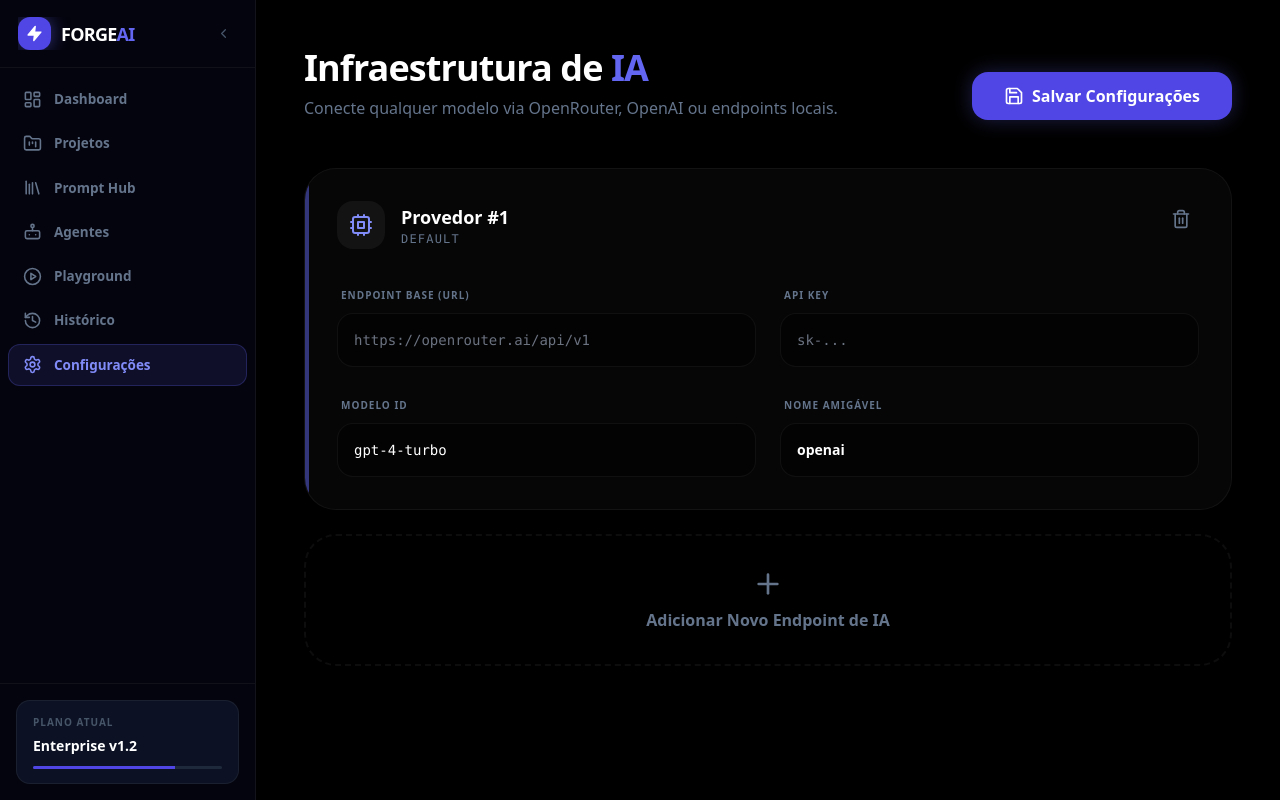
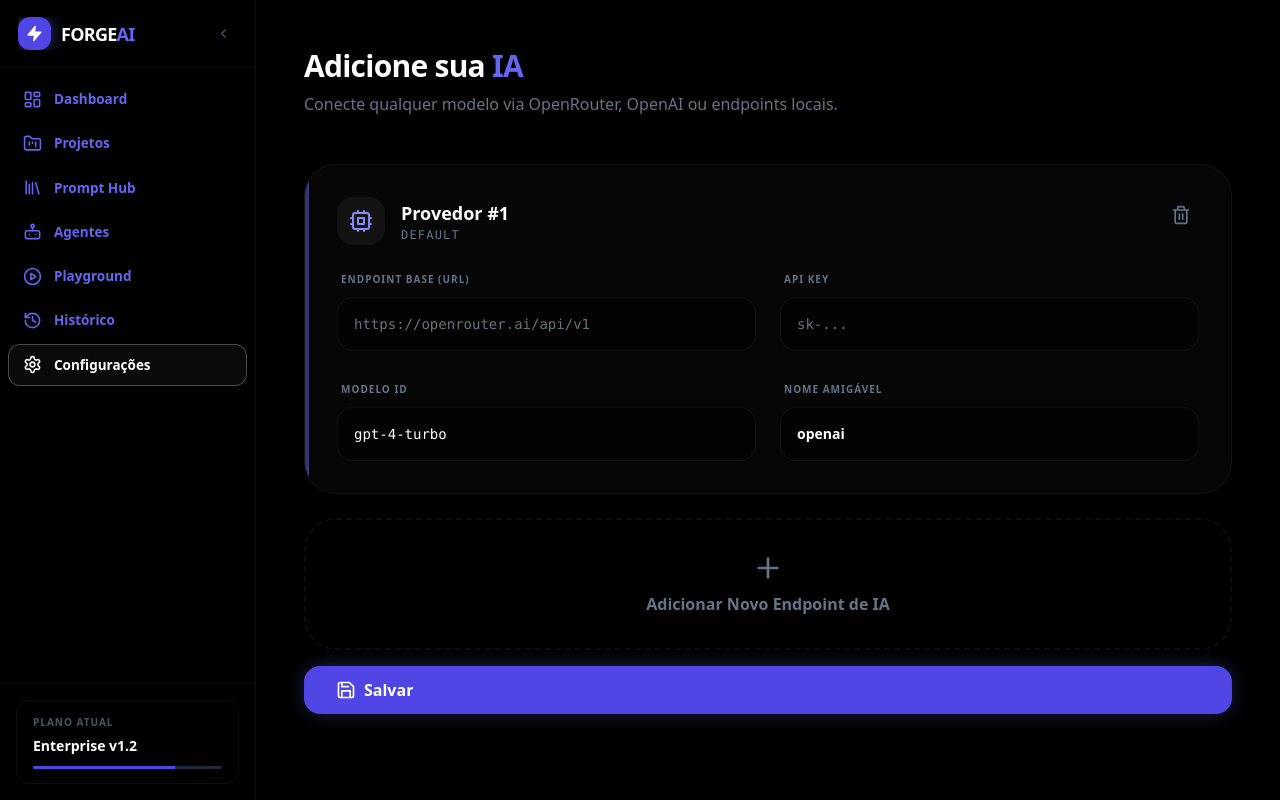
Before and after one commit to faelscarpato/promptdesk, a React (Vite) app in the folder apps/desktop/: page /settings in a window 1280 px wide. Built offline with nearby package versions, Linux system fonts and the light colour scheme.

Commit message:
Add files via upload

```diff
--- a/apps/desktop/src/components/ModuleCard.tsx
+++ b/apps/desktop/src/components/ModuleCard.tsx
@@ -9,7 +9,7 @@ interface ModuleCardProps {
 
 export const ModuleCard: React.FC<ModuleCardProps> = ({ module, onRemove }) => {
   return (
-    <div className="bg-white dark:bg-slate-800 border border-slate-200 dark:border-slate-700 rounded-xl shadow-sm overflow-hidden group">
+    <div className="bg-white dark:bg-slate-800 border border-slate-200 dark:border-slate-700 rounded-xl shadow-sm overflow-none group">
       <div className="flex items-center p-4">
         <div className="cursor-grab text-slate-300 hover:text-slate-500 mr-3">
           <GripVertical size={20} />
--- a/apps/desktop/src/components/Sidebar.tsx
+++ b/apps/desktop/src/components/Sidebar.tsx
@@ -11,7 +11,7 @@ const ALL_ITEMS = [
   { icon: Library,        label: 'Prompt Hub',     path: '/hub' },
   { icon: Bot,            label: 'Agentes',        path: '/agents' },
   { icon: PlayCircle,     label: 'Playground',     path: '/playground' },
-  { icon: History,        label: 'Hist\u00f3rico',      path: '/history' },
+  { icon: History,        label: 'Histórico',      path: '/history' },
   { icon: Settings,       label: 'Configura\u00e7\u00f5es',  path: '/settings' },
 ];
 
@@ -33,7 +33,7 @@ export const Sidebar: React.FC = () => {
         width: W,
         height: '100vh',
         overflow: 'hidden',
-        background: 'rgba(5,5,15,0.95)',
+        background: 'rgba(0,0,0,0.95)',
         backdropFilter: 'blur(24px)',
         borderRight: '1px solid rgba(255,255,255,0.06)',
         transition: 'width 0.25s cubic-bezier(0.4,0,0.2,1)',
@@ -114,9 +114,9 @@ export const Sidebar: React.FC = () => {
                 justifyContent: collapsed ? 'center' : 'flex-start',
                 gap: collapsed ? 0 : 12,
                 fontSize: 13.5,
-                background: isActive ? 'rgba(99,102,241,0.12)' : 'transparent',
-                border: isActive ? '1px solid rgba(99,102,241,0.25)' : '1px solid transparent',
-                color: isActive ? '#818cf8' : '#64748b',
+                background: isActive ? 'rgba(50, 50, 50, 0.2)' : 'transparent',
+                border: isActive ? '1px solid rgba(255,255,255,0.25)' : '1px solid transparent',
+                color: isActive ? '#fff' : '#6366f1',
               }}
             >
               <item.icon size={19} style={{ flexShrink: 0 }} />
@@ -130,7 +130,7 @@ export const Sidebar: React.FC = () => {
       {!collapsed && (
         <div className="shrink-0 p-4 border-t border-white/5">
           <div style={{
-            background: 'rgba(15,23,42,0.8)', borderRadius: 14,
+            background: 'rgba(0,0,0,0.8)', borderRadius: 14,
             padding: '14px 16px', border: '1px solid rgba(255,255,255,0.06)',
           }}>
             <p className="text-[10px] font-black uppercase text-slate-600 tracking-widest mb-1.5">Plano Atual</p>
@@ -171,7 +171,7 @@ export const MobileDrawer: React.FC<{ open: boolean; onClose: () => void }> = ({
         style={{
           height: '100%',
           width: 275,
-          background: '#07070f',
+          background: '#000',
           borderRight: '1px solid rgba(255,255,255,0.08)',
           transform: open ? 'translateX(0)' : 'translateX(-100%)',
           transition: 'transform 0.28s cubic-bezier(0.4,0,0.2,1)',
@@ -212,9 +212,9 @@ export const MobileDrawer: React.FC<{ open: boolean; onClose: () => void }> = ({
                 style={{
                   gap: 14, padding: '13px 14px', borderRadius: 14,
                   fontSize: 15, marginBottom: 2,
-                  background: isActive ? 'rgba(99,102,241,0.12)' : 'transparent',
-                  border: isActive ? '1px solid rgba(99,102,241,0.25)' : '1px solid transparent',
-                  color: isActive ? '#818cf8' : '#94a3b8',
+                  background: isActive ? 'rgba(50, 50, 50, 0.2)' : 'transparent',
+                  border: isActive ? '1px solid rgba(255,255,255,0.25)' : '1px solid transparent',
+                  color: isActive ? '#fff' : '#6366f1',
                 }}
               >
                 <item.icon size={21} style={{ flexShrink: 0 }} />
@@ -227,7 +227,7 @@ export const MobileDrawer: React.FC<{ open: boolean; onClose: () => void }> = ({
         {/* Footer */}
         <div className="shrink-0 border-t border-white/5" style={{ padding: 14 }}>
           <div style={{
-            background: 'rgba(15,23,42,0.8)', borderRadius: 14,
+            background: 'rgba(0,0,0,0.8)', borderRadius: 14,
             padding: '14px 16px', border: '1px solid rgba(255,255,255,0.06)',
           }}>
             <p className="text-[10px] font-black uppercase text-slate-600 tracking-widest mb-1.5">Plano Atual</p>
--- a/apps/desktop/src/pages/Dashboard.tsx
+++ b/apps/desktop/src/pages/Dashboard.tsx
@@ -25,14 +25,14 @@ export const Dashboard: React.FC = () => {
     <div style={{ display: 'flex', flexDirection: 'column', height: '100%', overflow: 'hidden' }}>
 
       {/* Header + stats — fixo */}
-      <div style={{ padding: '24px 20px 16px', flexShrink: 0 }} className="md:px-12 md:pt-10">
+      <div style={{ padding: '20px 20px 16px', flexShrink: 0 }} className="md:px-12 md:pt-10">
         <div style={{ display: 'flex', justifyContent: 'space-between', alignItems: 'flex-start', marginBottom: 24, flexWrap: 'wrap', gap: 12 }}>
           <div>
             <p style={{ fontSize: 10, fontWeight: 900, textTransform: 'uppercase', color: '#475569', letterSpacing: '0.2em', marginBottom: 4 }}>Command Center</p>
             <h1 style={{ fontSize: 'clamp(2rem, 6vw, 4rem)', fontWeight: 900, letterSpacing: '-0.05em', lineHeight: 1, color: '#fff' }}>
               FORGE<span style={{ color: '#6366f1' }}>AI</span>
             </h1>
-            <p style={{ color: '#64748b', marginTop: 8, fontSize: 14 }}>Orquestre intelig\u00eancia. Construa resultados.</p>
+            <p style={{ color: '#64748b', marginTop: 8, fontSize: 14 }}>Orquestre inteligência. Construa resultados.</p>
           </div>
           <button
             onClick={handleNewProject}
@@ -51,15 +51,15 @@ export const Dashboard: React.FC = () => {
         </div>
 
         {/* Stats grid */}
-        <div style={{ display: 'grid', gridTemplateColumns: 'repeat(2, 1fr)', gap: 10 }} className="md:grid-cols-4">
+        <div style={{ display: 'grid', gridTemplateColumns: 'repeat(4, 1fr)', gap: 6 }} className="md:grid-cols-2">
           {stats.map((s, i) => (
             <div key={i} style={{
               background: 'rgba(255,255,255,0.03)', border: '1px solid rgba(255,255,255,0.06)',
-              borderRadius: 20, padding: '14px 16px',
+              borderRadius: 15, padding: '8px 6px',
             }}>
-              <div style={{ display: 'flex', alignItems: 'center', gap: 8, marginBottom: 8 }}>
+              <div style={{ display: 'flex', alignItems: 'center', gap: 5, marginBottom: 2 }}>
                 <s.icon size={14} style={{ color: s.color }} />
-                <span style={{ fontSize: 10, fontWeight: 900, textTransform: 'uppercase', color: '#475569', letterSpacing: '0.1em' }}>{s.label}</span>
+                <span style={{ fontSize: 10, fontWeight: 900, textTransform: 'uppercase', color: '#475569',alignItems: 'center', letterSpacing: '0.1em' }}>{s.label}</span>
               </div>
               <p style={{ fontSize: 22, fontWeight: 900, color: '#fff' }}>{s.value}</p>
             </div>
--- a/apps/desktop/src/pages/PromptHub.tsx
+++ b/apps/desktop/src/pages/PromptHub.tsx
@@ -48,7 +48,7 @@ export const PromptHub: React.FC = () => {
         {/* Header */}
         <div style={{ display: 'flex', alignItems: 'center', gap: 12, padding: '16px 20px', borderBottom: '1px solid rgba(255,255,255,0.06)', flexShrink: 0, flexWrap: 'wrap' }}>
           <button onClick={() => setActivePrompt(null)} style={{ background: 'transparent', border: 'none', color: '#64748b', cursor: 'pointer', fontSize: 13, fontWeight: 700, display: 'flex', alignItems: 'center', gap: 4 }}>
-            \u2190 Voltar
+            Voltar
           </button>
           <h2 style={{ fontSize: 'clamp(16px, 3vw, 22px)', fontWeight: 900, color: '#fff', flex: 1 }}>{activePrompt.name}</h2>
           <div style={{ display: 'flex', gap: 8, flexWrap: 'wrap' }}>
--- a/apps/desktop/src/pages/Settings.tsx
+++ b/apps/desktop/src/pages/Settings.tsx
@@ -35,16 +35,10 @@ export const SettingsPage: React.FC = () => {
     <div className="p-12 max-w-5xl mx-auto h-full overflow-y-auto animate-fade-in">
       <header className="mb-12 flex justify-between items-end">
         <div>
-          <h1 className="text-4xl font-black tracking-tight mb-2">Infraestrutura de <span className="text-indigo-500">IA</span></h1>
+          <h1 className="text-3xl font-black tracking-tight mb-2">Adicione sua <span className="text-indigo-500">IA</span></h1>
           <p className="text-slate-500 font-medium">Conecte qualquer modelo via OpenRouter, OpenAI ou endpoints locais.</p>
         </div>
-        <button
-          onClick={handleSave}
-          className="bg-indigo-600 hover:bg-indigo-700 text-white px-8 py-3 rounded-2xl font-bold flex items-center gap-2 transition-all shadow-[0_0_20px_rgba(99,102,241,0.3)]"
-        >
-          <Save size={20} />
-          Salvar Configurações
-        </button>
+
       </header>
 
       <div className="space-y-6">
@@ -52,7 +46,7 @@ export const SettingsPage: React.FC = () => {
           <section key={provider.id} className="glass rounded-[2rem] p-8 relative group overflow-hidden">
             <div className="absolute top-0 left-0 w-1 h-full bg-indigo-500 opacity-50"></div>
 
-            <div className="flex justify-between items-start mb-8">
+            <div className="flex justify-between items-start mb-5">
               <div className="flex items-center gap-4">
                 <div className="bg-white/5 p-3 rounded-2xl">
                   <Cpu className="text-indigo-400" size={24} />
@@ -114,12 +108,18 @@ export const SettingsPage: React.FC = () => {
 
         <button
           onClick={handleAddProvider}
-          className="w-full py-8 border-2 border-dashed border-white/5 rounded-[2rem] text-slate-500 hover:text-indigo-400 hover:border-indigo-500/30 hover:bg-indigo-500/5 transition-all flex flex-col items-center gap-2 group"
+          className="w-full py-8 border-2 border-dashed border-white/5 rounded-[2rem] text-slate-500 hover:text-indigo-400 hover:border-indigo-500/30 hover:bg-indigo-500/5 transition-all flex flex-col items-center gap-2 group "
         >
           <Plus size={32} className="group-hover:scale-110 transition-transform" />
           <span className="font-bold">Adicionar Novo Endpoint de IA</span>
         </button>
       </div>
-    </div>
+   <div><button
+          onClick={handleSave}
+          className="mt-4 w-full bg-indigo-600 hover:bg-indigo-700 text-white px-8 py-3 rounded-2xl font-bold flex items-center gap-2 transition-all shadow-[0_0_20px_rgba(99,102,241,0.3)]"
+        >
+          <Save size={20} />
+          Salvar
+        </button></div></div>
   );
 };
```
Also changed, not shown: apps/desktop/icons/icone.png (added), apps/desktop/src/App.tsx (line endings or trailing spaces), apps/desktop/src/index.css (line endings or trailing spaces), apps/desktop/src/pages/AgentGallery.tsx (line endings or trailing spaces), apps/desktop/teste.txt.
